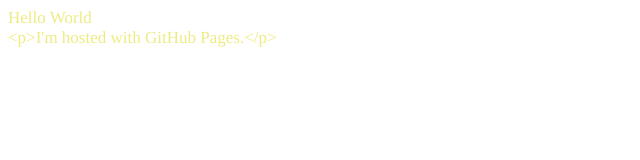
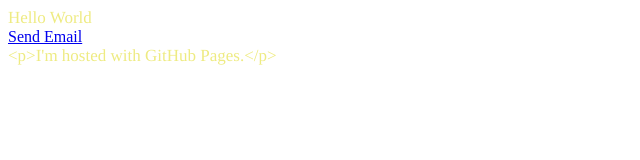
Before and after one commit to joshmcgee/joshmcgee.github.io, a plain HTML site: page index.html in a window 1280 px wide. Shown: the whole page, without its empty margins (0-640 px from the left). Drawn offline with Linux system fonts and the light colour scheme.

Commit message:
Update index.html

```diff
--- a/index.html
+++ b/index.html
@@ -12,6 +12,8 @@
 </head>
 <body>
 <p class="p1">Hello World</p>
+<a href="mailto:josh.angelwing@gmail.com?subject=Firewor Tapper">
+Send Email</a>
 <p class="p1">&lt;p&gt;I'm hosted with GitHub Pages.&lt;/p&gt;</p>
 </body>
 </html>
```
